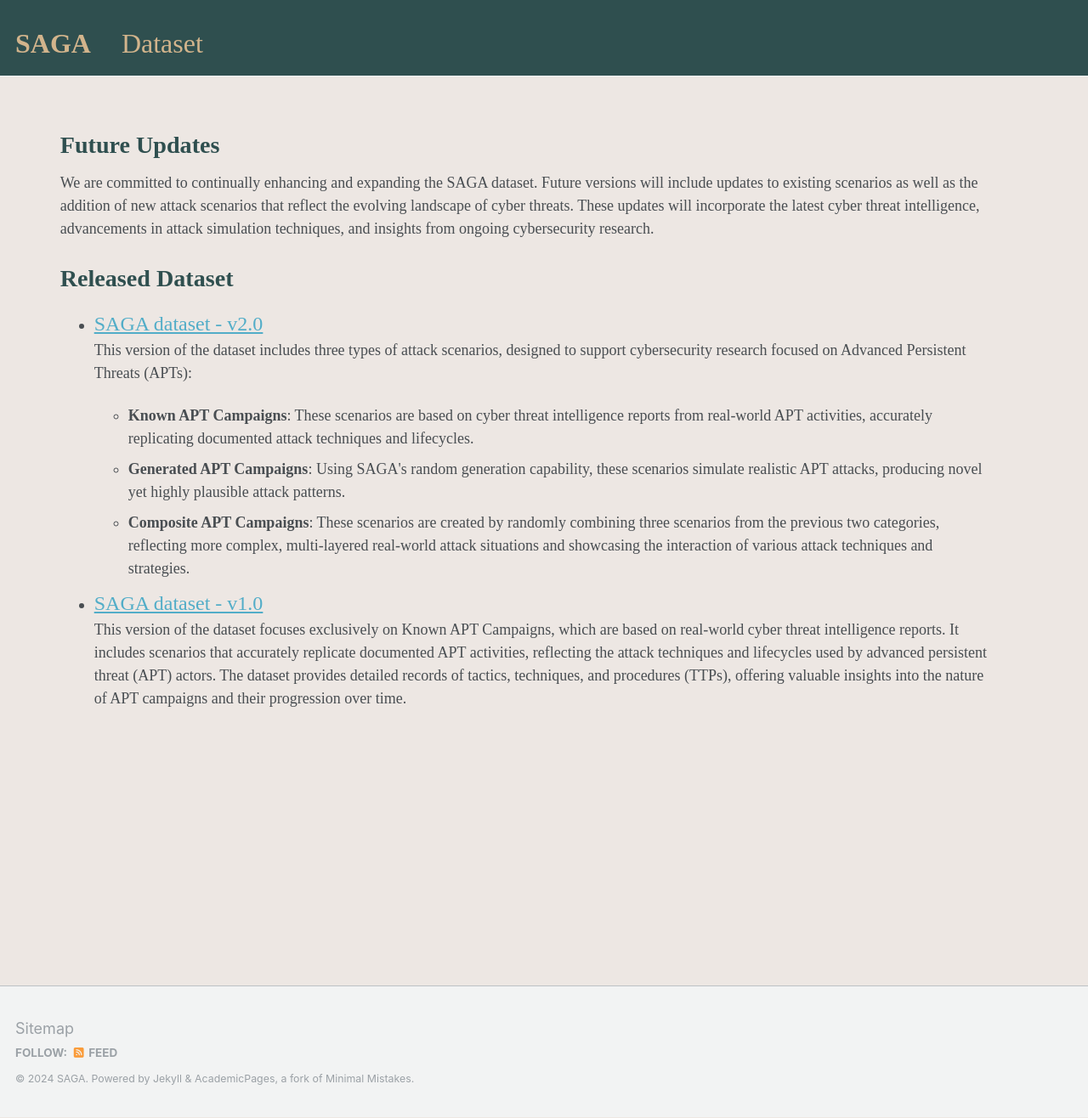
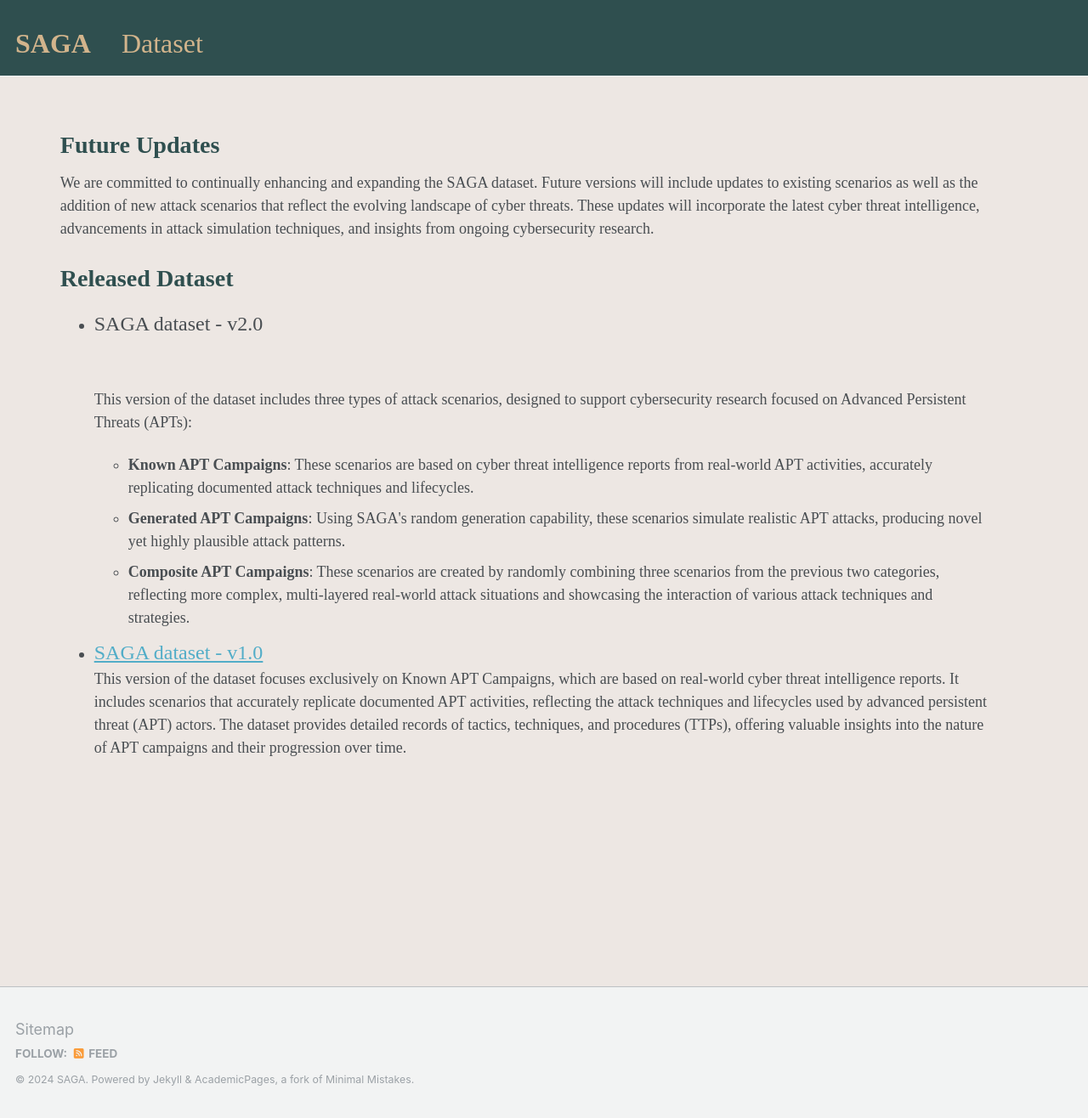
Before and after one commit to KKKK16/KKKK16.github.io, a Jekyll site: the page built from _pages/dataset.md, in a window 1280 px wide and 1316 px high. Shown: the whole window at 85% size. Built offline with Jekyll 4.4.1, drawn with Linux system fonts in a browser that asks for light colours.

Commit message:
Update dataset.md

```diff
--- a/_pages/dataset.md
+++ b/_pages/dataset.md
@@ -10,7 +10,7 @@ author_profile: false
 <h1 style= "color:#2F4F4F; font-family: 'Work Sans'; margin-top: 1em !important;">Released Dataset</h1>
 <ul>
   <li>
-    <a href="https://kkkk16.github.io/dataset/v1" target="_self" style="font-family: 'Work Sans'; font-size:24px;">SAGA dataset - v2.0</a><br>
+    <p style="font-family: 'Work Sans'; font-size:24px;">SAGA dataset - v2.0</p><br>
     <p style="font-family: 'Work Sans';">This version of the dataset includes three types of attack scenarios, designed to support cybersecurity research focused on Advanced Persistent Threats (APTs):</p>
     <ul>
       <li style="font-family: 'Work Sans';"><strong>Known APT Campaigns</strong>: These scenarios are based on cyber threat intelligence reports from real-world APT activities, accurately replicating documented attack techniques and lifecycles.</li>
```
